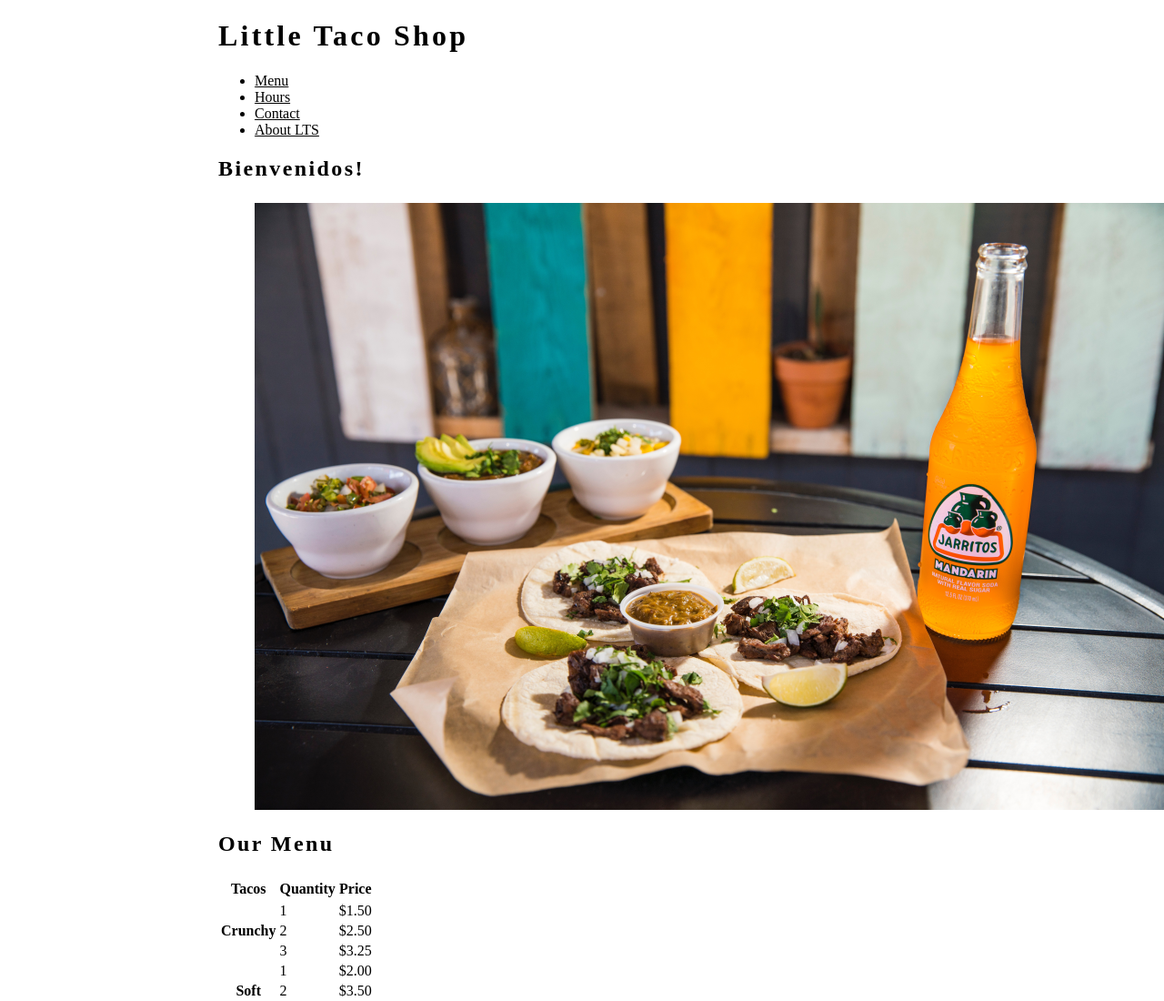
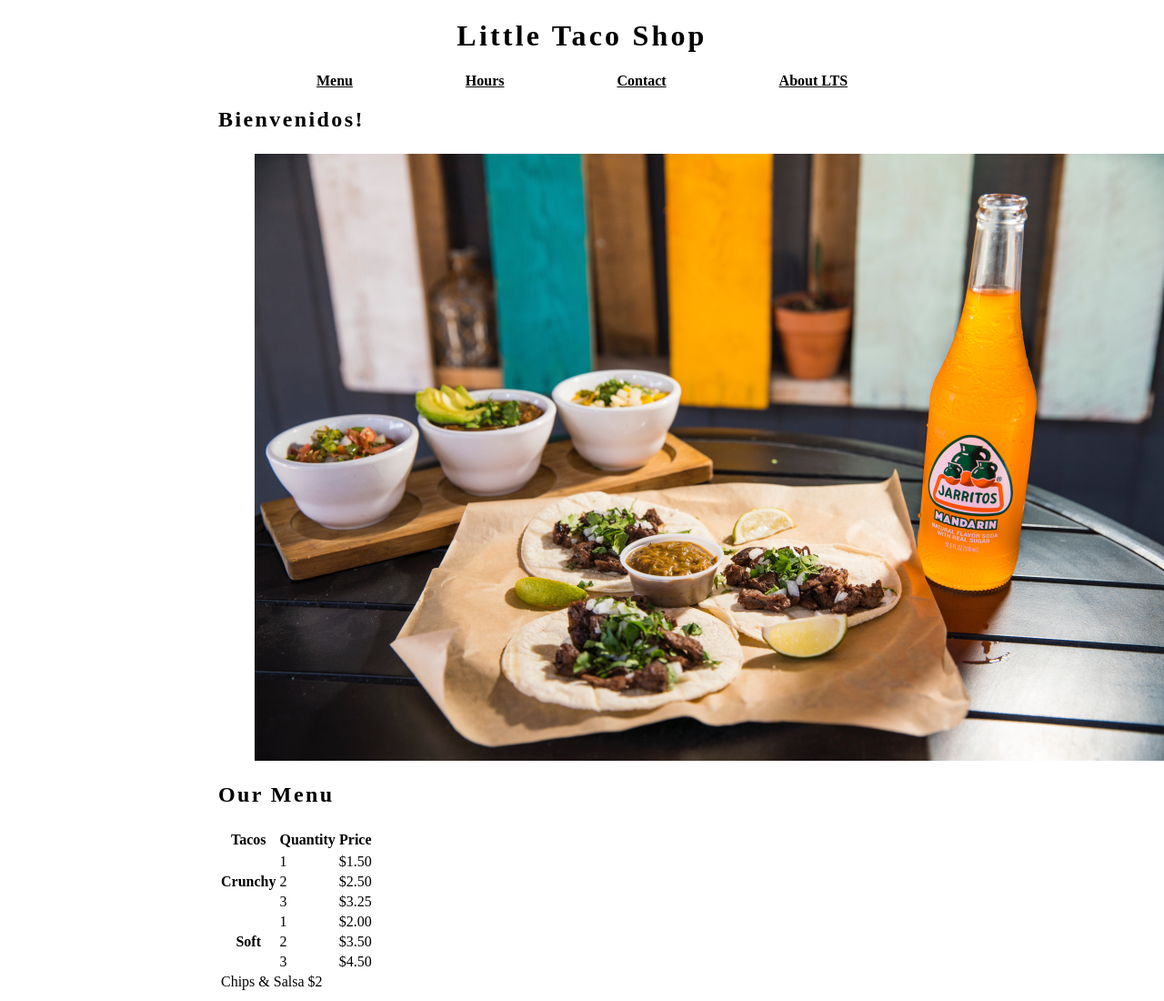
Before and after one commit to alexis-bustos/taco-shop, a plain HTML site: page index.html in a window 1280 px wide. Shown: the top 1100 px of the page at 91% size. Drawn offline with Linux system fonts and the light colour scheme.

Commit message:
styles for header

```diff
--- a/css/style.css
+++ b/css/style.css
@@ -63,3 +63,33 @@ a:focus-visible {
 a:active {
   color: var(--LINK-ACTIVE);
 }
+
+/* || HEADER */
+
+.header {
+  position: sticky;
+  top: 0;
+  z-index: 1;
+}
+
+.header__h1 {
+  text-align: center;
+  background-color: var(--HEADER-BGCOLOR);
+  color: var(--HEADER-COLOR);
+  padding: var(--PADDING-TB) var(--PADDING-SIDE);
+}
+
+.header__nav {
+  background-color: var(--NAV-BGCOLOR);
+  border-bottom: var(--BORDERS);
+  font-weight: bold;
+  box-shadow: 0 6px 5px var(--BORDER-COLOR);
+}
+
+.header__ul {
+  padding: var(--PADDING-TB) var(--PADDING-SIDE);
+  list-style-type: none;
+  display: flex;
+  justify-content: space-evenly;
+  gap: 1rem;
+}
```
